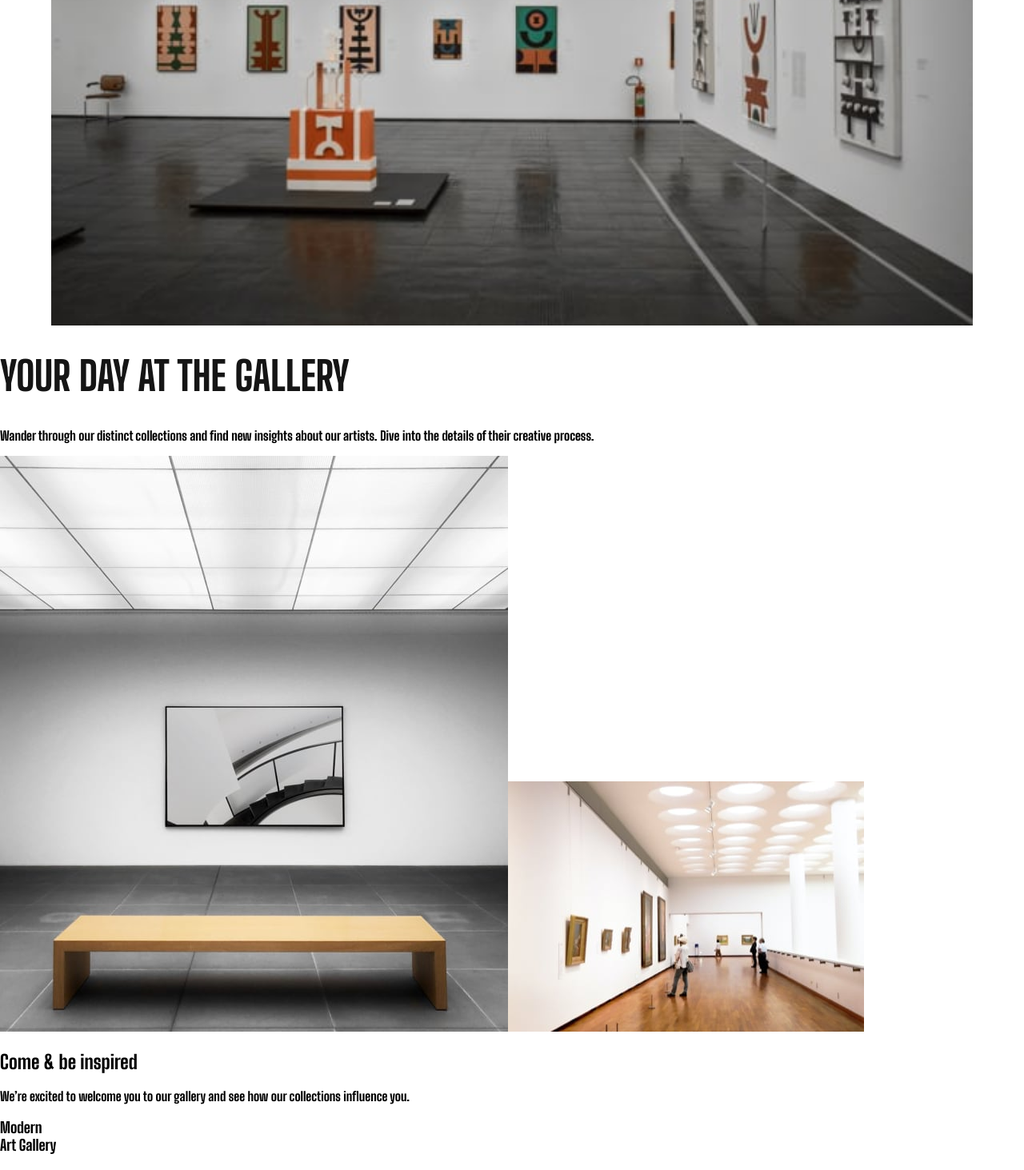
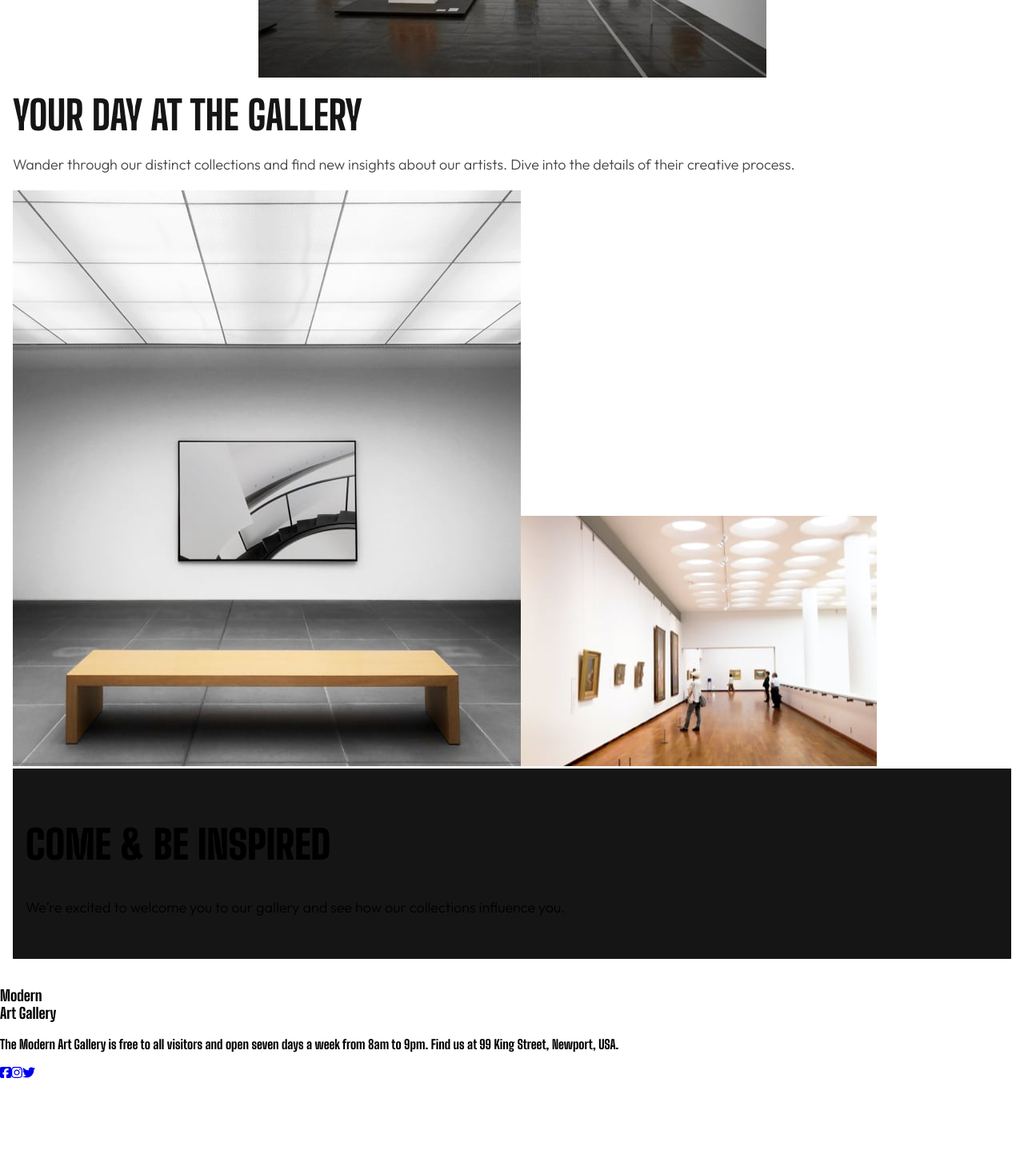
Before and after one commit to ltc870/artgallerywebsite, a React (Vite) app: page / in a window 1280 px wide. Shown: the part 2660-4123 px from the top of the page at 80% size. After the commit the page ends 4010 px from the top, so only its background shows below. Built offline with nearby package versions, Linux system fonts and the light colour scheme.

Commit message:
added styles to text and added spacing to page elements

```diff
--- a/src/components/Main.module.css
+++ b/src/components/Main.module.css
@@ -9,17 +9,54 @@
     color: #151515;
 }
 
+.mainText {
+    font-weight: 300;
+    font-family: "Outfit", sans-serif;
+    color: #444444;
+    font-size: 1.125rem;
+    line-height: 28px;
+}
+
+.mainSubtitle {
+    font-weight: 900;
+    font-size: 3.125rem;
+    font-family: "Big Shoulders Display", sans-serif;
+    text-transform: uppercase;
+    line-height: 45px;
+}
+
+.mainSubtext{
+    font-weight: 300;
+    font-family: "Outfit", sans-serif;
+    font-size: 1.125rem;
+    line-height: 28px;
+}
+
+/* LAYOUT  */
+
 .mainContainer {
     margin: 0 auto;
+    padding: 1em;
 }
 
 .mainSmallGrid {
     display: grid;
-    margin: 0 auto;
+    grid-template-columns: auto;
+    grid-template-rows: repeat(2, auto);
+    row-gap: 25px;
 }
 
 .mainImgOne {
     margin: 0 auto;
     display: block;
-    width: 90%;
 }
+
+.mainTitle {
+    margin-top: 0;
+    margin-bottom: .5em;
+}
+
+.mainSubtextContainer {
+    background-color: #151515;
+    padding: 2em 1em;
+}
```
